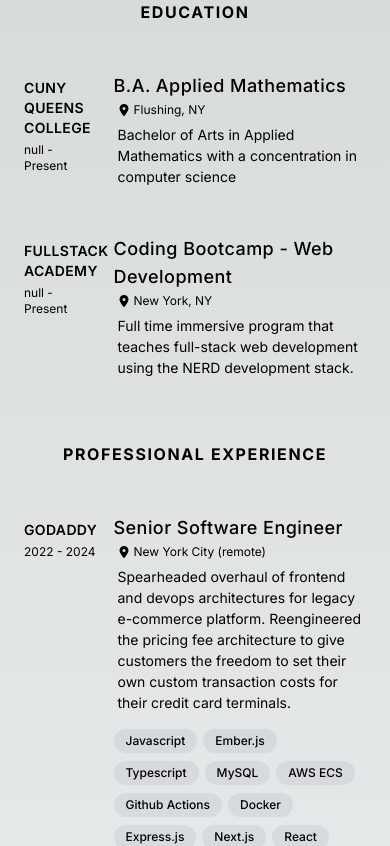
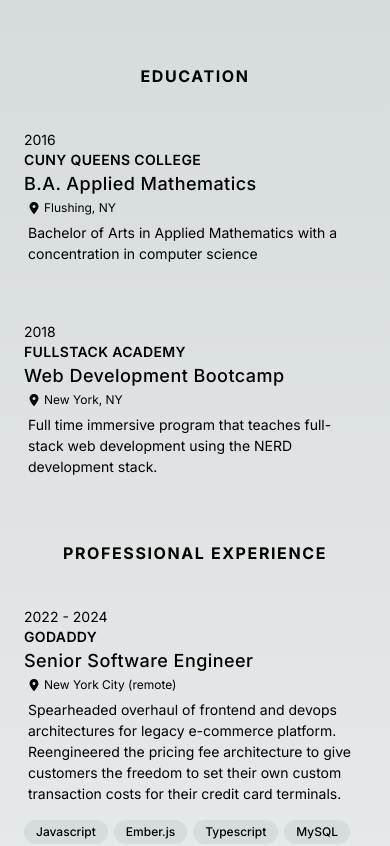
Before and after one commit to villacreses/personal-site, a Next.js app: page /career-history in a window 390 px wide. Shown: the top 846 px of the page. Built offline with nearby package versions, Linux system fonts and the light colour scheme.

Commit message:
Mobile sizing

```diff
--- a/src/app/(professional)/(linked-pages)/career-history/page.tsx
+++ b/src/app/(professional)/(linked-pages)/career-history/page.tsx
@@ -3,7 +3,7 @@
 
 export default function CareerHistory() {
   return (
-    <main>
+    <main className="pt-16">
       {careerContent.map(({heading, items}) => (
         <section key={heading} className="page-section">
           <h2 className="section-header">
--- a/src/app/(professional)/content.ts
+++ b/src/app/(professional)/content.ts
@@ -139,7 +139,7 @@
       {
         org: 'CUNY Queens College',
         role: 'B.A. Applied Mathematics',
-        startDate: '',
+        startDate: '2016-05-30T17:00-0500',
         location: 'Flushing, NY',
         description: [
           'Bachelor of Arts in Applied Mathematics with a concentration in computer science',
@@ -147,8 +147,8 @@
       },
       {
         org: 'Fullstack Academy',
-        role: 'Coding Bootcamp - Web Development',
-        startDate: '',
+        role: 'Web Development Bootcamp',
+        startDate: '2018-02-05T09:00-0500',
         location: 'New York, NY',
         description: [
           'Full time immersive program that teaches full-stack web development using the NERD development stack.'
@@ -165,7 +165,7 @@
     items: [
       {
         org: '',
-        role: 'NY Sextech Hackathon 2018 - 1st Place Winner',
+        role: 'NY Sextech Hackathon - 1st Place Winner',
         startDate: '2018-08-01',
         location: 'Brooklyn, NY',
         description: [
--- a/src/app/(professional)/globals.css
+++ b/src/app/(professional)/globals.css
@@ -28,7 +28,7 @@
 
 @layer base {
   main {
-    @apply px-6
+    @apply px-6 pb-16
   }
   a {
     @apply text-blue-700 hover:text-blue-900 dark:text-green-300 dark:hover:text-green-500
@@ -40,8 +40,12 @@
     @apply mb-16 scroll-mt-16 md:mb-24 lg:mb-36 lg:scroll-mt-24
   }
 
+  .page-section:last-of-type {
+    @apply mb-0
+  }
+
   .section-header {
-    @apply font-bold uppercase tracking-widest mb-12 text-center
+    @apply font-bold uppercase tracking-widest mb-8 text-center
   }
 }
 
--- a/src/app/(professional)/page.tsx
+++ b/src/app/(professional)/page.tsx
@@ -9,12 +9,6 @@
 import { experienceEntries, projectEntries, socialLinkItems, statsListContent } from './content';
 import { yearsSince } from '@/utils';
 import Link from 'next/link';
-
-const Section: FC<PropsWithChildren<{}>> = ({ children }) => (
-  <section className="mb-16 scroll-mt-16 md:mb-24 lg:mb-36 lg:scroll-mt-24">
-    {children}
-  </section>
-);
 
 const yearsExp = Math.ceil(yearsSince(experienceEntries[experienceEntries.length -1].startDate));
 
@@ -28,7 +22,7 @@
         <SocialLinks items={socialLinkItems} />
       </header>
       <main>
-        <Section>
+        <section className="page-section">
           <h2 className="section-header">About Me</h2>
           <p className="mb-3 max-w-xl mx-auto text-lg">
             I have {yearsExp} years of experience working as a full stack software
@@ -44,8 +38,8 @@
               Download latest resume
             </InlineLink>
           </p>
-        </Section>
-        <Section>
+        </section>
+        <section className="page-section">
           <h2 className="section-header">
             Professional Experience
           </h2>
@@ -55,8 +49,8 @@
               View full Career History
             </InlineLink>
           </p>
-        </Section>
-        <Section>
+        </section>
+        <section className="page-section">
           <h2 className="section-header">
             Contact
           </h2>
@@ -73,7 +67,7 @@
               Send me an Email
             </a>
           </p>
-        </Section>
+        </section>
       </main>
     </>
   );
--- a/src/components/ItemListExperience.tsx
+++ b/src/components/ItemListExperience.tsx
@@ -6,13 +6,13 @@
   org: string;
   role: string;
   startDate: string;
-  endDate?: string;
+  endDate?: string | null;
   location: string;
   description?: string;
   techUsed?: string[];
 };
 
-const formatDate = (dateString?: string) => {
+const formatDate = (dateString?: string | null) => {
   if (!dateString) return null;
 
   const date = new Date(dateString);
@@ -25,6 +25,14 @@
   ].join(' ');
 };
 
+const formatDateRange = (startDateString: string, endDateString?: string | null) => {
+  const startDate = formatDate(startDateString);
+
+  if (endDateString === undefined) return startDate;
+
+  return `${startDate} - ${formatDate(endDateString) || 'Present'}`;
+};
+
 const ExperienceEntry: FC<ExperienceEntryProps> = ({
   org,
   role,
@@ -34,15 +42,14 @@
   description,
   techUsed
 }) => (
-  <>
-    <div className="grid grid-cols-8 gap-x-4">
-      <header className="col-span-2 mt-1.5">
+  <div className="grid xs:grid-cols-8 gap-x-4">
+    <header className="flex flex-col-reverse col-span-full xs:flex-col xs:col-span-2 mt-1.5">
       <h3 className="text-sm font-semibold uppercase tracking-wide">{org}</h3>
-        <p className="text-xs mt-1">
-          {`${formatDate(startDate)} - ${formatDate(endDate) || 'Present'}`}
+      <p className="text-sm xs:text-xs mt-1">
+        {formatDateRange(startDate, endDate)}
       </p>
     </header>
-      <div className="col-span-6">
+    <div className="col-span-full xs:col-span-6">
       <h4 className="font-medium tracking-wide text-lg">{role}</h4>
       <div className="flex items-center gap-x-0.5 ml-1">
         <Icon iconId="location" className="w-3 h-3 mr-0.5" />
@@ -56,7 +63,6 @@
       <BubbleList items={techUsed} />
     </div>
   </div>
-  </>
 );
 
 export const ExperienceList: FC<{ items: ExperienceEntryProps[] }> = ({ items }) => (
--- a/tailwind.config.ts
+++ b/tailwind.config.ts
@@ -9,6 +9,11 @@
   ],
   theme: {
     extend: {
+      screens: {
+        'xs': '410px',
+        'xxs': '375px',
+        '2xs': '320px',
+      },
       backgroundImage: {
         'gradient-radial': 'radial-gradient(var(--tw-gradient-stops))',
         'gradient-conic':
```
Lines whose indentation alone changed are shown as unchanged.
